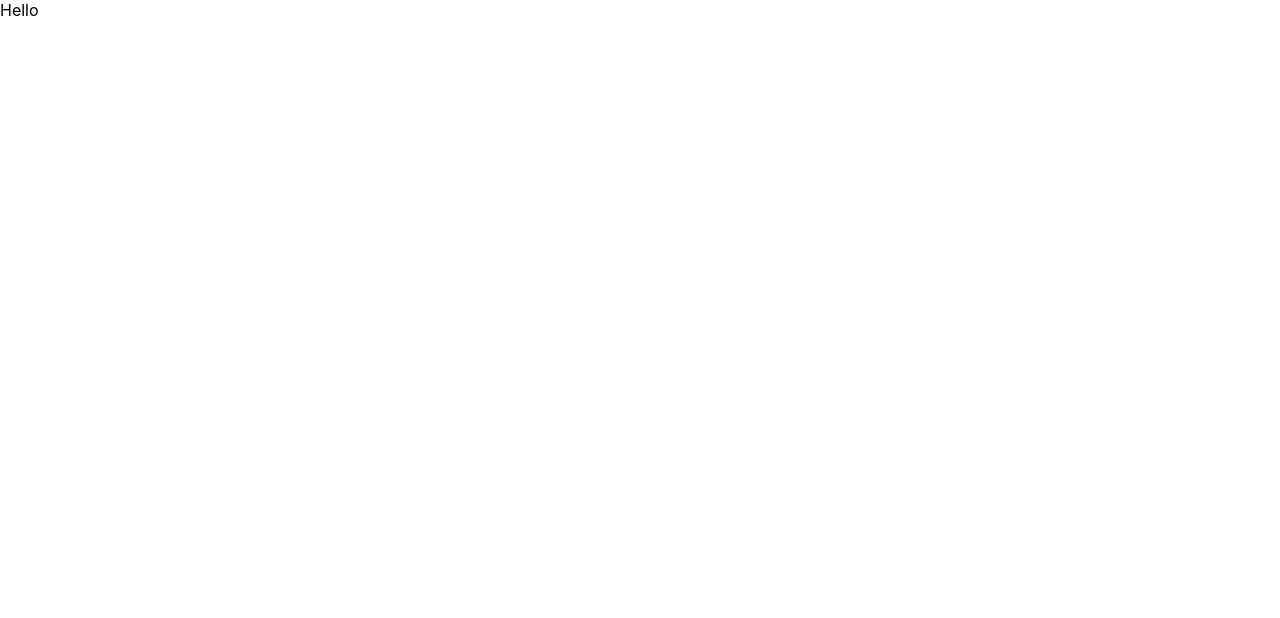
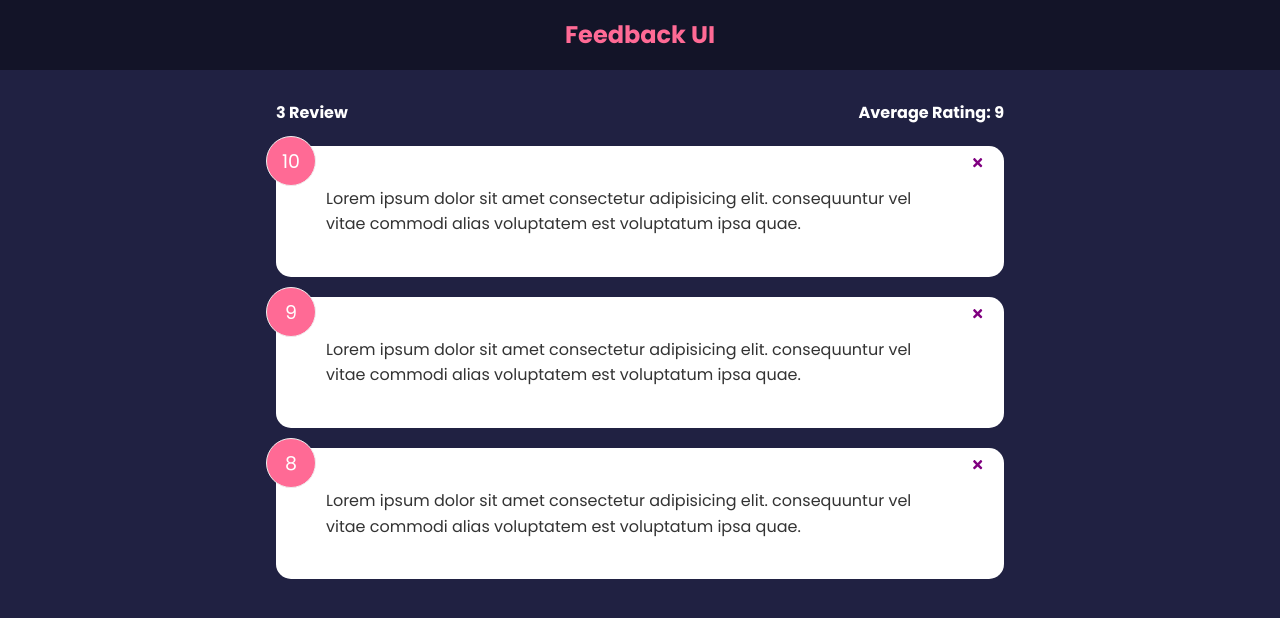
Before and after one commit to mahfuj890/feedback-react-app, a React (Create React App) app: page / in a window 1280 px wide. Shown: the top 618 px of the page. Built offline with nearby package versions, Linux system fonts and the light colour scheme.

Commit message:
complete review using prop drilling

```diff
--- a/package.json
+++ b/package.json
@@ -8,6 +8,7 @@
     "@testing-library/user-event": "^13.5.0",
     "react": "^17.0.2",
     "react-dom": "^17.0.2",
+    "react-icons": "^4.3.1",
     "react-scripts": "5.0.0",
     "web-vitals": "^2.1.3"
   },
--- a/src/App.css
+++ b/src/App.css
@@ -0,0 +1,228 @@
+@import url('https://fonts.googleapis.com/css2?family=Poppins:wght@400;600;700&display=swap');
+
+* {
+  box-sizing: border-box;
+  margin: 0;
+  padding: 0;
+}
+
+body {
+  font-family: 'Poppins', sans-serif;
+  background-color: #202142;
+  color: #fff;
+  line-height: 1.6;
+}
+
+ul {
+  list-style: none;
+}
+
+.container {
+  max-width: 768px;
+  margin: auto;
+  padding: 0 20px;
+}
+
+header {
+  height: 70px;
+  width: 100%;
+  display: flex;
+  justify-content: space-between;
+  align-items: center;
+  margin-bottom: 30px;
+}
+
+.card {
+  background-color: #fff;
+  color: #333;
+  border-radius: 15px;
+  padding: 40px 50px;
+  margin: 20px 0;
+  position: relative;
+}
+
+.card.reverse {
+  background-color: rgba(0, 0, 0, 0.4);
+  color: #fff;
+}
+
+.card h2 {
+  font-size: 22px;
+  font-weight: 600;
+  text-align: center;
+}
+
+.rating {
+  display: flex;
+  align-items: center;
+  justify-content: space-around;
+  margin: 30px 0 40px;
+}
+
+.rating li,
+.num-display {
+  position: relative;
+  background: #f4f4f4;
+  width: 50px;
+  height: 50px;
+  padding: 10px;
+  text-align: center;
+  border-radius: 50%;
+  font-size: 19px;
+  border: 1px #eee solid;
+  transition: 0.3s;
+}
+
+.rating li label {
+  position: absolute;
+  top: 50%;
+  left: 50%;
+  width: 50px;
+  height: 50px;
+  padding: 10px;
+  border-radius: 50%;
+  transform: translate(-50%, -50%);
+  cursor: pointer;
+}
+
+.rating li:hover,
+.num-display {
+  background: #ff6a95;
+  color: #fff;
+}
+
+[type='radio'] {
+  opacity: 0;
+}
+
+[type='radio']:checked ~ label {
+  background: #ff6a95;
+  color: #fff;
+}
+
+.input-group {
+  display: flex;
+  flex-direction: row;
+  border: 1px solid #ccc;
+  padding: 8px 10px;
+  border-radius: 8px;
+}
+
+input {
+  flex-grow: 2;
+  border: none;
+  font-size: 16px;
+}
+
+input:focus {
+  outline: none;
+}
+
+.feedback-stats {
+  color: #fff;
+  display: flex;
+  justify-content: space-between;
+  align-items: center;
+}
+
+.num-display {
+  position: absolute;
+  top: -10px;
+  left: -10px;
+}
+
+.close,
+.edit {
+  position: absolute;
+  top: 10px;
+  right: 20px;
+  cursor: pointer;
+  background: none;
+  border: none;
+}
+
+.edit {
+  right: 40px;
+}
+
+.btn {
+  color: #fff;
+  border: 0;
+  border-radius: 8px;
+  color: #fff;
+  width: 100px;
+  height: 40px;
+  cursor: pointer;
+}
+
+.btn-primary {
+  background-color: #202142;
+}
+
+.btn-secondary {
+  background: #ff6a95;
+}
+
+.btn:hover {
+  transform: scale(0.98);
+  opacity: 0.9;
+}
+
+.btn:disabled {
+  background-color: #cccccc;
+  color: #333;
+  cursor: auto;
+}
+
+.btn:disabled:hover {
+  transform: scale(1);
+  opacity: 1;
+}
+
+.message {
+  padding-top: 10px;
+  text-align: center;
+  color: rebeccapurple;
+}
+
+.about-link {
+  position: absolute;
+  bottom: 20px;
+  right: 20px;
+  color: #fff;
+  cursor: pointer;
+}
+
+.about-link a {
+  color: #fff;
+}
+
+.about-link a:hover {
+  color: #ff6a95;
+}
+
+.about h1 {
+  margin-bottom: 20px;
+}
+
+.about p {
+  margin: 10px 0;
+}
+
+@media (max-width: 600px) {
+  .rating li {
+    margin: 10px 3px;
+  }
+
+  .rating {
+    display: flex;
+    align-items: center;
+    justify-content: center;
+    flex-wrap: wrap;
+    margin: 30px 0 40px;
+  }
+
+  .input-group input {
+    width: 80%;
+  }
+}
--- a/src/App.js
+++ b/src/App.js
@@ -1,11 +1,30 @@
 import logo from './logo.svg';
 import './App.css';
+import Header from './Component/Header';
+import FeedbackData from './Data/FeedbackData';
+import { useState } from 'react';
+import FeedbackList from './Component/FeedbackList';
+import FeedbackStatus from './Component/FeedbackStatus';
 
 function App() {
+  const [feedback, setFeedback] = useState(FeedbackData);
+
+  // Delete Feedback
+  const deleteFeedback  = (id)=>{
+    if(window.confirm("Are you sure you want to delete?")){
+      setFeedback(feedback.filter((item)=> item.id !==id ))
+    }
+
+  }
+
   return (
-    <div className="App">
-       Hello
+    <>
+<Header   />
+    <div className="container">
+      <FeedbackStatus  feedback={feedback} />
+       <FeedbackList feedback={feedback} handleDelete={deleteFeedback} />
     </div>
+    </>
   );
 }
 
--- /dev/null
+++ b/src/Component/FeedbackItem.jsx
@@ -0,0 +1,31 @@
+import Card from "./Shared/Card";
+import PropTypes from 'prop-types';
+import {FaTimes} from 'react-icons/fa';
+
+
+
+function FeedbackItem({ item,handleDelete  }) {
+
+  return (
+    <>
+
+    <Card  >
+      <div className="num-display">{item.rating} </div>
+      <button className="close" onClick={()=>{
+        handleDelete(item.id)
+      }}>
+        <FaTimes color="purple" />
+      </button>
+      <p className="text-display">{item.text} </p>
+    </Card>
+
+    </>
+  );
+}
+
+FeedbackItem.propTypes={
+  item:PropTypes.object.isRequired
+
+}
+
+export default FeedbackItem;
--- /dev/null
+++ b/src/Component/FeedbackList.jsx
@@ -0,0 +1,35 @@
+import React from 'react';
+import FeedbackItem from './FeedbackItem';
+import PropTypes from 'prop-types';
+
+
+function FeedbackList({feedback,handleDelete}) {
+  if(!feedback || feedback.length==0 ){
+    return <h3>No Feedback Add Yet</h3>
+  }
+
+  return (
+<div className="feedback-list">
+  {
+    feedback.map((item)=>{
+      return(
+       <FeedbackItem key={item.id} item={item} handleDelete={handleDelete} />
+      )
+    })
+  }
+
+</div>
+    );
+}
+
+FeedbackList.propTypes={
+  feedback:PropTypes.arrayOf(
+    PropTypes.shape({
+      id:PropTypes.number.isRequired,
+      text:PropTypes.string.isRequired,
+      rating:PropTypes.number.isRequired,
+    })
+  )
+}
+
+export default FeedbackList;
--- /dev/null
+++ b/src/Component/FeedbackStatus.jsx
@@ -0,0 +1,23 @@
+
+import PropTypes from 'prop-types';
+
+function FeedbackStatus({feedback}) {
+    //Calculating the average rating
+    let average = feedback.reduce((acc,cur)=>{
+        return acc + cur.rating
+
+    },0) / feedback.length;
+
+  return <div className="feedback-stats">
+      <h4>{feedback.length} Review </h4>
+      <h4>Average Rating: {isNaN(average) ? 0 : average } </h4>
+
+  </div>;
+}
+
+FeedbackStatus.propTypes={
+    feedback:PropTypes.array.isRequired
+}
+
+
+export default FeedbackStatus;
--- /dev/null
+++ b/src/Component/Header.jsx
@@ -0,0 +1,25 @@
+
+import PropTypes from 'prop-types';
+
+function Header({title,bgColor,textColor}) {
+  return (
+      <header style={{background:bgColor,color:textColor}}>
+          <div className="container">
+              <h2>{title}</h2>
+          </div>
+      </header>
+  )
+}
+
+//Default Props
+Header.defaultProps ={
+    title:"Feedback UI",
+    bgColor:"rgba(0,0,0,0.4)",
+    textColor:"#ff6a95"
+}
+Header.propTypes={
+    title:PropTypes.string,
+    bgColor:PropTypes.string,
+    textColor:PropTypes.string,
+}
+export default Header;
--- /dev/null
+++ b/src/Component/Shared/Card.jsx
@@ -0,0 +1,21 @@
+
+import PropTypes from 'prop-types';
+
+function Card({children,reverse}) {
+
+  return <div className= {`card ${reverse && "reverse"} `} >
+      {children }
+  </div>;
+}
+Card.defaultProps={
+    reverse:false,
+
+}
+Card.propTypes={
+    reverse:PropTypes.bool,
+    children:PropTypes.node.isRequired,
+
+}
+
+
+export default Card;
--- /dev/null
+++ b/src/Data/FeedbackData.js
@@ -0,0 +1,19 @@
+const FeedbackData = [
+    {
+      id: 1,
+      rating: 10,
+      text: 'Lorem ipsum dolor sit amet consectetur adipisicing elit. consequuntur vel vitae commodi alias voluptatem est voluptatum ipsa quae.',
+    },
+    {
+      id: 2,
+      rating: 9,
+      text: 'Lorem ipsum dolor sit amet consectetur adipisicing elit. consequuntur vel vitae commodi alias voluptatem est voluptatum ipsa quae.',
+    },
+    {
+      id: 3,
+      rating: 8,
+      text: 'Lorem ipsum dolor sit amet consectetur adipisicing elit. consequuntur vel vitae commodi alias voluptatem est voluptatum ipsa quae.',
+    },
+  ]
+
+  export default FeedbackData
```
Also changed, not shown: 1 other file (tests, documents, lock files or other folders).
